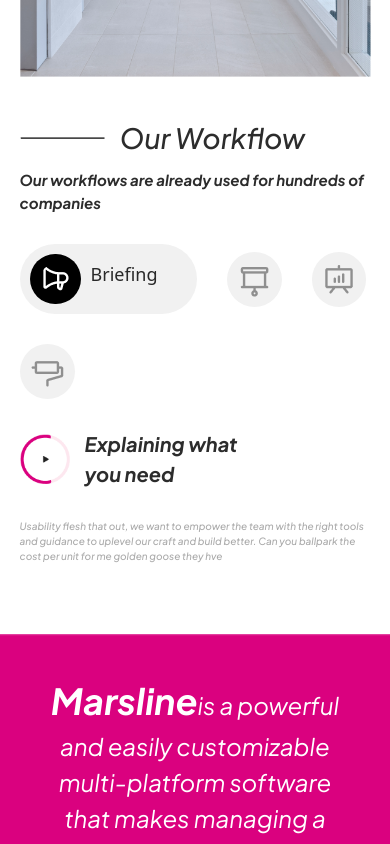
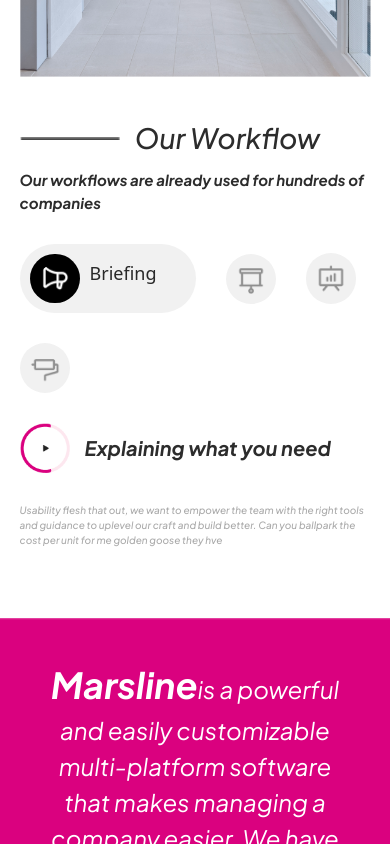
Before and after one commit to Abdulsalamdev/Marsline, a Next.js app: page / in a window 390 px wide. Shown: the part 1560-2404 px from the top of the page. Built offline with nearby package versions, Linux system fonts and the light colour scheme.

Commit message:
code refactor

```diff
--- a/components/home/home.tsx
+++ b/components/home/home.tsx
@@ -16,7 +16,7 @@ export function Navbar() {
         {list.map((ele) => (
           <p
             className="text-[#979797] font-Plus font-semibold text-[18px] hover:text-[#DA017F]"
-            key={1}
+            key={ele}
           >
             {ele}
           </p>
@@ -105,11 +105,11 @@ export function Workflow() {
   return (
     <div className="w-[90%] m-auto flex gap-[40px] pb-[70px] flex-wrap justify-between">
       <div>
-        <img src="/images/room.png" alt="" className="w-[400px]" />
+        <Image src={"/images/room.png"} width={400} height={100} alt={""} />
       </div>
       <div>
         <p className="flex gap-[15px] pb-[10px] items-center">
-          <img src="/images/Line.png" alt="" className="h-[2px]" />
+          <Image src={"/images/Line.png"} width={100} height={2} alt="" />
           <span className="text-[#2C2C2c] font-Plus text-[28px] font-medium">
             Our Workflow
           </span>
@@ -119,8 +119,10 @@ export function Workflow() {
         </p>
         <div className="flex gap-[30px] items-center py-[30px] flex-wrap">
           <div className="flex gap-[10px] items-center bg-[#F1F1F1] p-[10px] rounded-full">
-            <img
-              src="/images/change.png"
+            <Image
+              src={"/images/change.png"}
+              width={50}
+              height={50}
               alt=""
               className="bg-[#000] p-[10px] rounded-full"
             />
@@ -129,18 +131,24 @@ export function Workflow() {
             </span>
           </div>
           <div className="bg-[#F1F1F1] p-[10px] rounded-full">
-            <img src="/images/frame1.png" alt="" />
+            <Image src={"/images/frame1.png"} width={30} height={30} alt="" />
           </div>
           <div className="bg-[#F1F1F1] p-[10px] rounded-full">
-            <img src="/images/frame2.png" alt="" />
+            <Image width={30} height={30} src="/images/frame2.png" alt="" />
           </div>
           <div className="bg-[#F1F1F1] p-[10px] rounded-full">
-            <img src="/images/frame3.png" alt="" />
+            <Image width={30} height={30} src="/images/frame3.png" alt="" />
           </div>
         </div>
         <div className="flex gap-[15px] items-center pb-[30px]">
-          <img src="/images/play.png" alt="" className="w-[50px] h-auto" />
-          <span className="text-[#2C2C2C] text-[clamp(20px,2vw,31px)] w-[192px] font-Plus font-bold">
+          <Image
+            width={70}
+            height={70}
+            src="/images/play.png"
+            alt=""
+            className="w-[50px] h-auto"
+          />
+          <span className="text-[#2C2C2C] text-[clamp(20px,2vw,31px)] w-[270px] font-Plus font-bold">
             Explaining what you need
           </span>
         </div>
@@ -179,7 +187,8 @@ export function Studies() {
       <div>
         {" "}
         <p className="flex gap-[15px] pb-[10px] items-center">
-          <img src="/images/Line.png" alt="" className="h-[2px]" />
+          <Image src={"/images/Line.png"} width={100} height={2} alt="" />
+
           <span className="text-[#2C2C2c] font-Plus text-[28px] font-medium">
             Our Workflow
           </span>
@@ -260,11 +269,12 @@ export function Ourpower() {
     >
       <div className="flex flex-col gap-[15px] justify-center items-center">
         <div className="flex gap-[10px] items-center">
-          <img src="/images/Line.png" alt="" className="h-[2px]" />
+          <Image src={"/images/Line.png"} width={100} height={2} alt="" />
+
           <p className="text-[#2C2C2C] font-Plus text-[25px] font-medium">
             Our Power
           </p>
-          <img src="/images/Line.png" alt="" className="h-[2px]" />
+          <Image src={"/images/Line.png"} width={100} height={2} alt="" />
         </div>
         <div
           className="text-[#2C2C2C] text-center text-[clamp(30px,2.5vw,44px)] font-Plus font-bold max-w-[800px] pb-[50px]
@@ -328,7 +338,10 @@ export function Hero() {
       <div className="flex justify-between items-center flex-wrap pb-[40px] border-b-2 border-b-[#B4B4B4] gap-[20px]">
         <div className="flex flex-wrap gap-[clamp(20px,2.4vw,40px)] ">
           {blog.map((ele) => (
-            <p className="text-[clamp(20px,1.7vw,25px)] font-sanstext-black ">
+            <p
+              className="text-[clamp(20px,1.7vw,25px)] font-sanstext-black "
+              key={ele}
+            >
               {ele}
             </p>
           ))}
```
